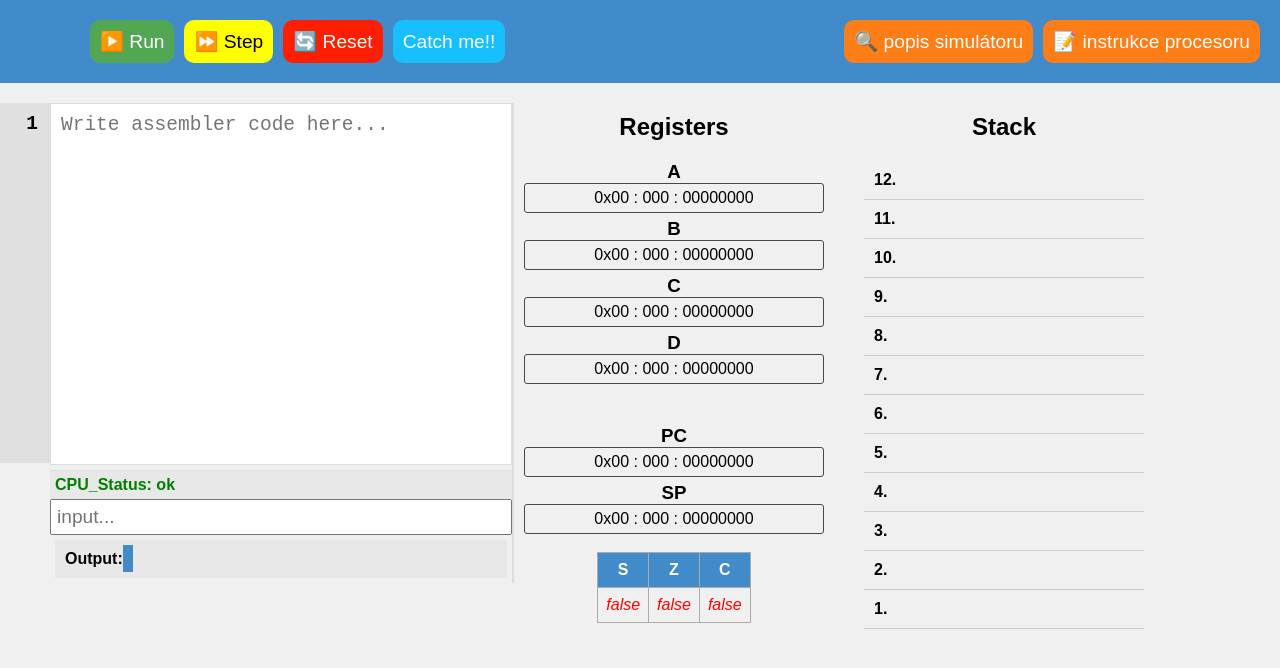
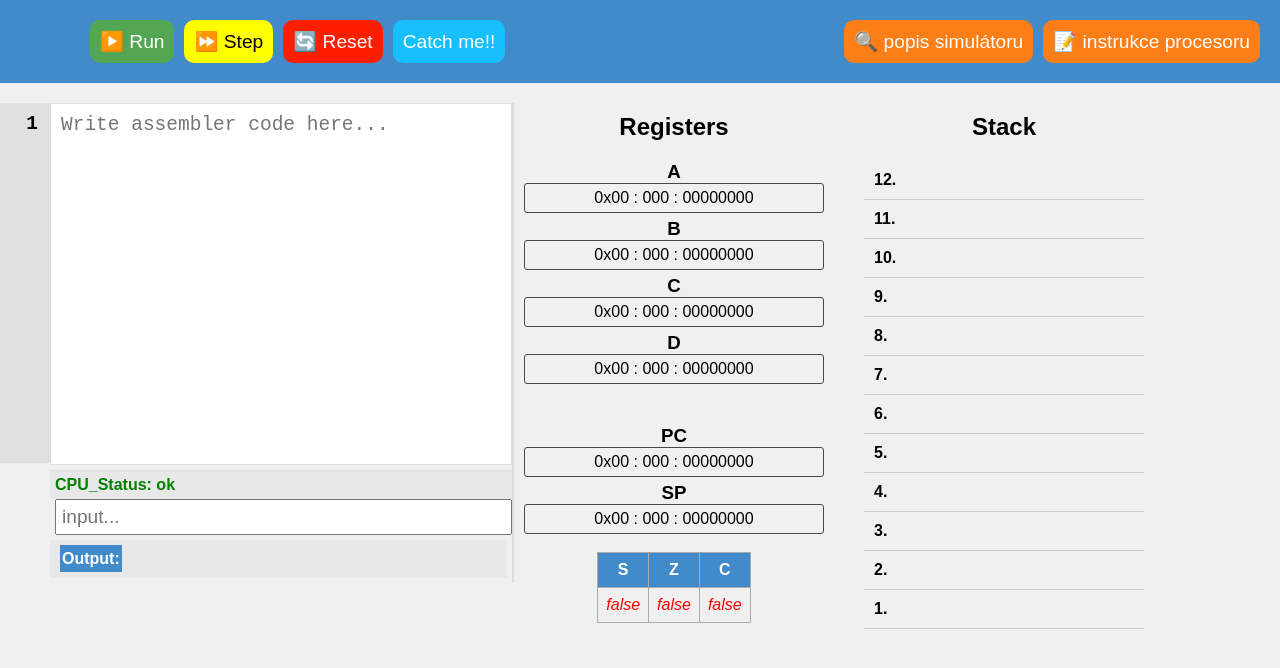
Before and after one commit to DanTabarka/AssemblerSimulator, a React (Create React App) app: page / in a window 1280 px wide. Shown: the top 668 px of the page. Built offline with nearby package versions, Linux system fonts and the light colour scheme.

Commit message:
input/output style

```diff
--- a/src/Buttons/Buttons.jsx
+++ b/src/Buttons/Buttons.jsx
@@ -16,6 +16,7 @@ function Buttons({ onRun, onStep, onReset}) {
         style={{
           marginLeft: catchMe ? "150px" : "10px",
         }}
+        onClick={() => alert("How???😮")}
         className='catchMe'
         onMouseEnter={() => setCatchMe(!catchMe)}
       >
--- a/src/Code/Code.jsx
+++ b/src/Code/Code.jsx
@@ -95,7 +95,7 @@ function Code({ programCounter, nextProgramCounter, code, setCode, invalidLine,
                 value={userInput}
                 onChange={event => setUserInput(event.target.value)}
         ></input>
-        <p class='output'>Output: <span className='output-highlight'>{userOutput}</span></p>
+        <p class='output'><span className='output-highlight'>Output:</span> {userOutput}</p>
       </div>
     </div>
   );
--- a/src/Code/code.css
+++ b/src/Code/code.css
@@ -86,10 +86,12 @@
 .input {
   padding: 5px;
   font-size: 1.2em;
+  margin-left: 5px;
 }
 
 .output {
   margin: 5px;
+  margin-left: 0px;
   padding: 10px;
   background-color: #e9e8e8;
   color: black;
@@ -99,5 +101,5 @@
 .output-highlight {
   background-color: #428BCA;
   color: white;
-  padding: 5px;
+  padding: 5px 2px 5px 2px;
 }
```
Also changed, not shown: src/App.js (line endings or trailing spaces).
